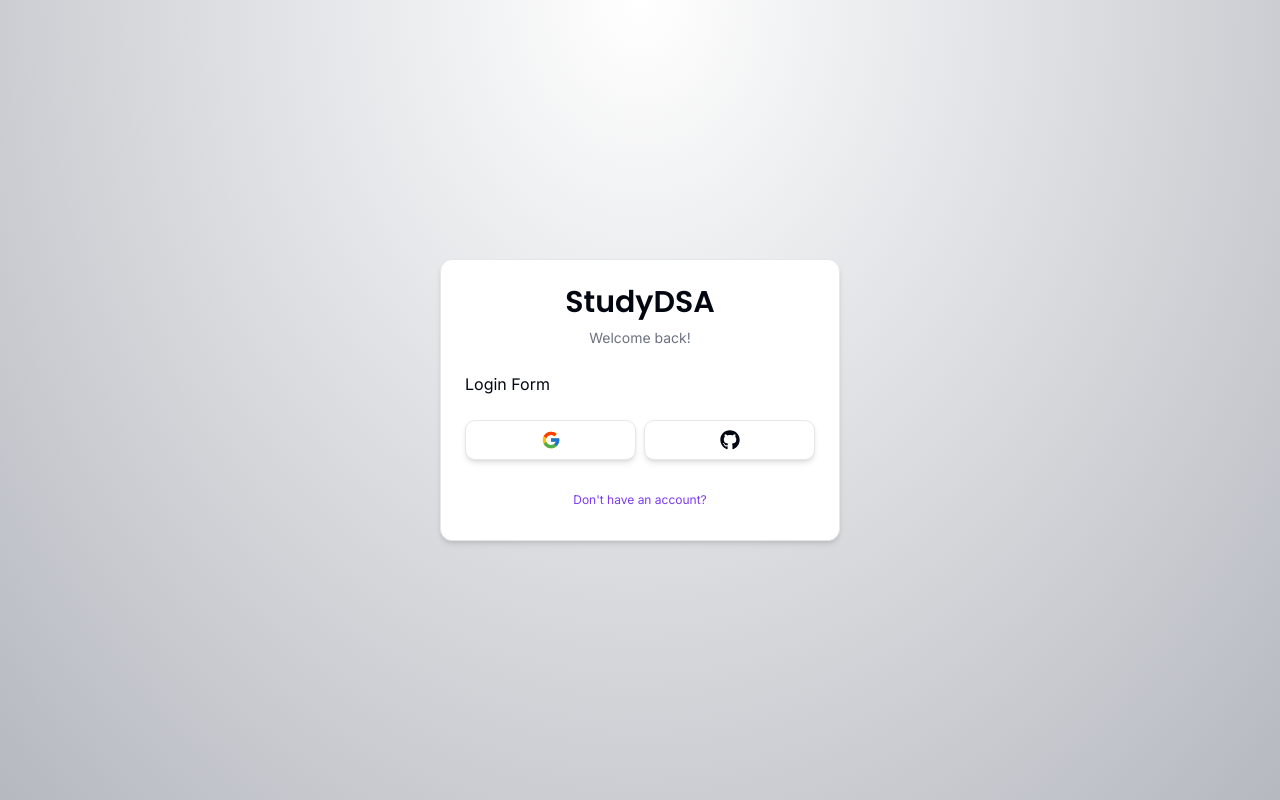
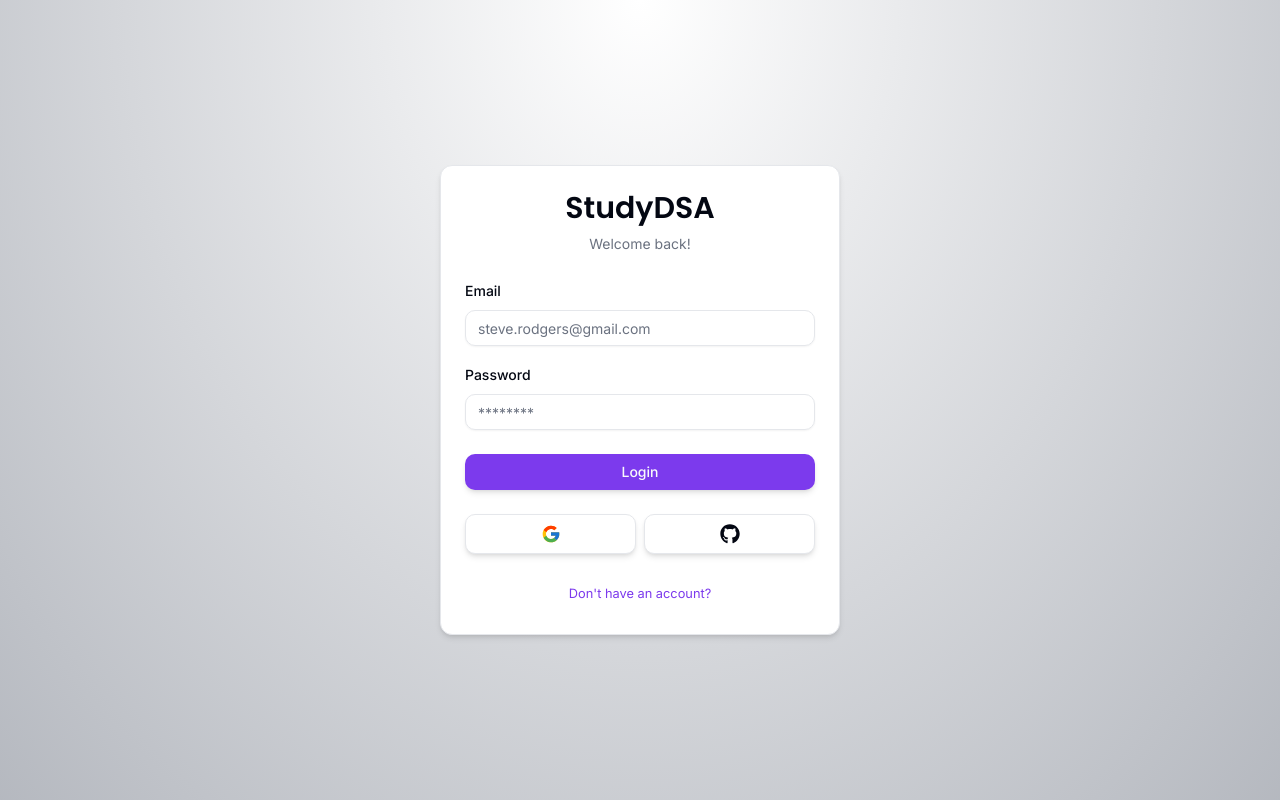
Before and after one commit to redayzarra/study-auth, a Next.js app: page /auth/login in a window 1280 px wide. Built offline with nearby package versions, Linux system fonts and the light colour scheme.

Commit message:
Form is looking really nice

```diff
--- a/components/auth/BackButton.tsx
+++ b/components/auth/BackButton.tsx
@@ -9,7 +9,12 @@ interface Props {
 
 const BackButton = ({ label, href }: Props) => {
   return (
-    <Button variant="link" className="font-normal mx-auto " size="sm" asChild>
+    <Button
+      variant="link"
+      className="font-normal text-[0.8rem] mx-auto "
+      size="sm"
+      asChild
+    >
       <Link href={href}>{label}</Link>
     </Button>
   );
--- a/components/auth/LoginForm.tsx
+++ b/components/auth/LoginForm.tsx
@@ -1,7 +1,31 @@
+"use client";
+
 import React from "react";
 import CardWrapper from "./CardWrapper";
+import { useForm } from "react-hook-form";
+import { zodResolver } from "@hookform/resolvers/zod";
+import * as z from "zod";
+import { loginSchema } from "@/schemas";
+import {
+  Form,
+  FormControl,
+  FormField,
+  FormItem,
+  FormLabel,
+  FormMessage,
+} from "../ui/form";
+import { Input } from "../ui/input";
+import { Button } from "../ui/button";
 
 const LoginForm = () => {
+  const form = useForm<z.infer<typeof loginSchema>>({
+    resolver: zodResolver(loginSchema),
+    defaultValues: {
+      email: "",
+      password: "",
+    },
+  });
+
   return (
     <CardWrapper
       headerLabel="Welcome back"
@@ -9,7 +33,45 @@ const LoginForm = () => {
       backButtonLabel="Don't have an account?"
       showSocial
     >
-      Login Form
+      <Form {...form}>
+        <form className="space-y-6" onSubmit={form.handleSubmit(() => {})}>
+          <div className="space-y-4">
+            <FormField
+              control={form.control}
+              name="email"
+              render={({ field }) => (
+                <FormItem>
+                  <FormLabel>Email</FormLabel>
+                  <FormControl>
+                    <Input
+                      {...field}
+                      placeholder="steve.rodgers@gmail.com"
+                      type="email"
+                    />
+                  </FormControl>
+                  <FormMessage />
+                </FormItem>
+              )}
+            />
+            <FormField
+              control={form.control}
+              name="password"
+              render={({ field }) => (
+                <FormItem>
+                  <FormLabel>Password</FormLabel>
+                  <FormControl>
+                    <Input {...field} placeholder="********" type="password" />
+                  </FormControl>
+                  <FormMessage />
+                </FormItem>
+              )}
+            />
+          </div>
+          <Button type="submit" className="w-full shadow-md">
+            Login
+          </Button>
+        </form>
+      </Form>
     </CardWrapper>
   );
 };
--- /dev/null
+++ b/components/ui/input.tsx
@@ -0,0 +1,25 @@
+import * as React from "react"
+
+import { cn } from "@/lib/utils"
+
+export interface InputProps
+  extends React.InputHTMLAttributes<HTMLInputElement> {}
+
+const Input = React.forwardRef<HTMLInputElement, InputProps>(
+  ({ className, type, ...props }, ref) => {
+    return (
+      <input
+        type={type}
+        className={cn(
+          "flex h-9 w-full rounded-md border border-input bg-transparent px-3 py-1 text-sm shadow-sm transition-colors file:border-0 file:bg-transparent file:text-sm file:font-medium placeholder:text-muted-foreground focus-visible:outline-none focus-visible:ring-1 focus-visible:ring-ring disabled:cursor-not-allowed disabled:opacity-50",
+          className
+        )}
+        ref={ref}
+        {...props}
+      />
+    )
+  }
+)
+Input.displayName = "Input"
+
+export { Input }
--- /dev/null
+++ b/schemas/index.ts
@@ -0,0 +1,8 @@
+import * as z from "zod";
+
+export const loginSchema = z.object({
+  email: z.string().email({
+    message: "Email is required",
+  }),
+  password: z.string().min(1, { message: "Password is required" }),
+});
```
